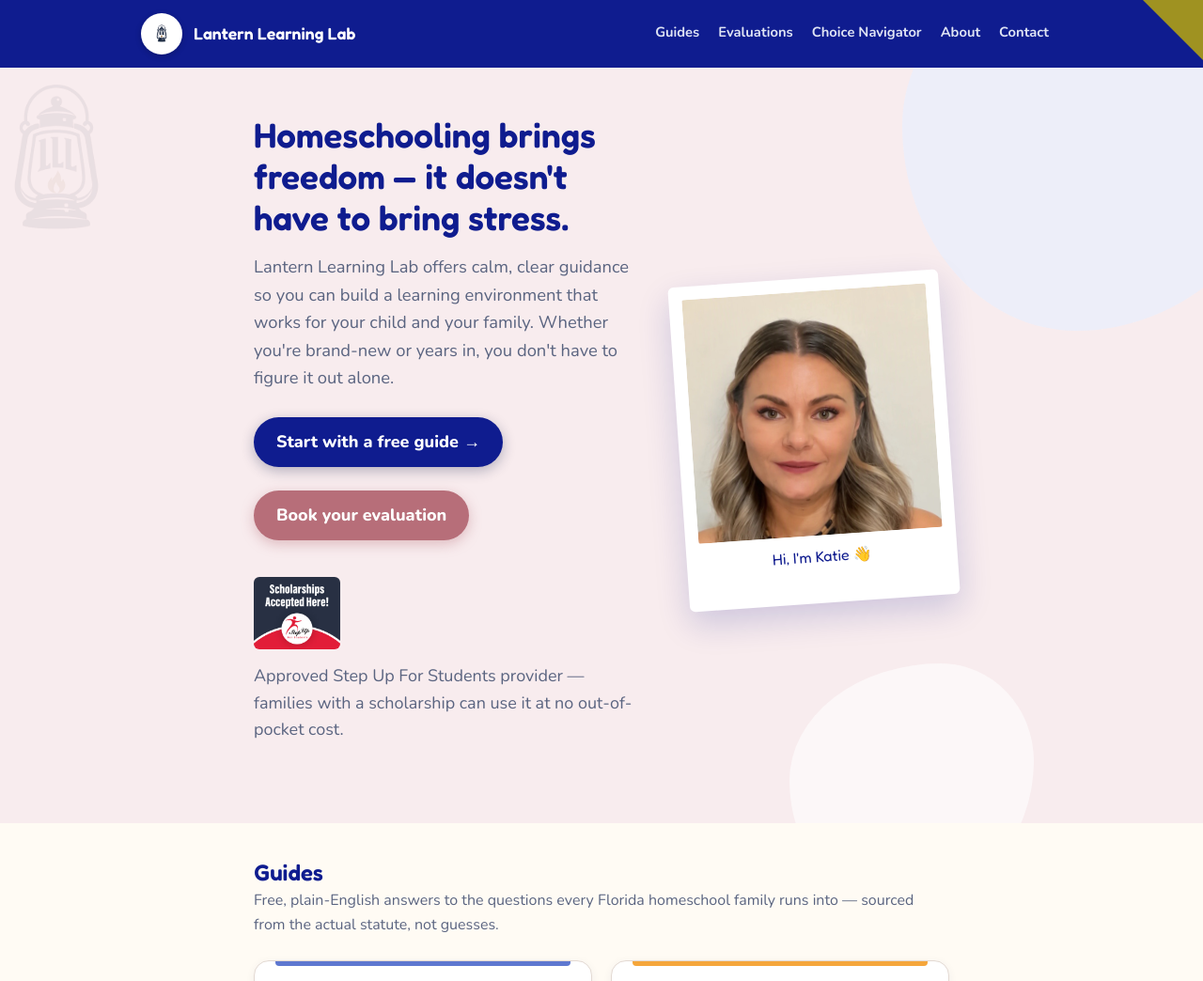
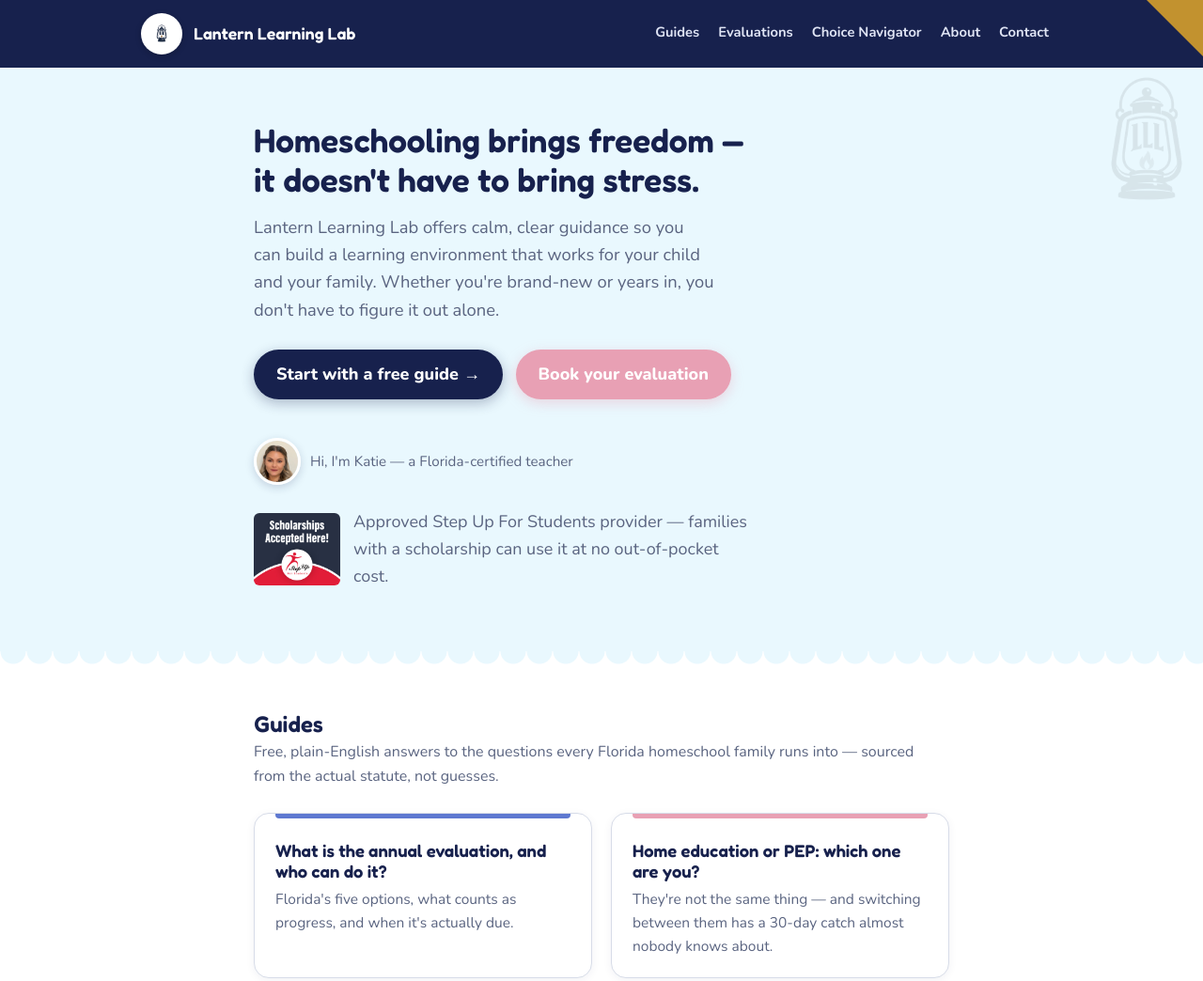
Before and after one commit to lanternlearninglabkatie/lantern-learning-lab-site, a plain HTML site: page index.html in a window 1280 px wide. Shown: the top 1044 px of the page at 94% size. Drawn offline with Linux system fonts and the light colour scheme.

Commit message:
Return to the approved navy/periwinkle/ice palette, drop the blobs
Co-Authored-By: Claude Sonnet 5 <noreply@anthropic.com>
Claude-Session: https://claude.ai/code/session_01699rvve7kmkiXy34Rh68ig

```diff
--- a/assets/style.css
+++ b/assets/style.css
@@ -1,5 +1,7 @@
-/* Lantern Learning Lab — guide site. Brand: navy / gold / periwinkle / ice / flame / soft pink.
-   Visual language borrows the diagonal color-block look from Katie's letterhead. */
+/* Lantern Learning Lab — guide site. Brand: navy / periwinkle / ice, with gold
+   kept small (like the real letterhead's corner wedge) and soft pink as a
+   gentle accent. Approved palette, 2026-11-23 — do not drift from this
+   without Katie's sign-off; this site has been through several repaints. */
 
 @font-face {
   font-family: 'Fredoka';
@@ -15,20 +17,17 @@
 }
 
 :root {
-  --navy: #0f1c8f;        /* Katie's chosen blue */
-  --navy-deep: #0a1366;
-  --gold: #9f9221;        /* Katie's chosen gold */
-  --gold-text: #6e6517;
+  --navy: #17214D;
+  --navy-deep: #0D1530;
   --periwinkle: #5E78D0;
-  --ice: #EDEFFB;         /* soft tint of the blue, for section backgrounds */
-  --flame: #F5A63B;
+  --ice: #E9F8FE;
+  --gold: #C2922F;
   --flame-text: #9a5d14;
-  --pink: #B76E79;        /* Katie's chosen pink */
-  --pink-text: #8a4e57;
-  --pink-tint: #F8ECEE;   /* soft tint of the pink, for section backgrounds */
-  --cream: #FFFBF4;       /* warm off-white, replaces stark white as the page base */
+  --pink: #E8A0B4;
+  --pink-text: #9c4f63;
+  --pink-tint: #FCEFF3;
   --grey: #5A6480;
-  --border: #E3D9D2;
+  --border: #D7DCE8;
   --max: 780px;
   --wide: 1000px;
 }
@@ -39,22 +38,13 @@ body {
   margin: 0;
   font-family: 'Nunito', system-ui, sans-serif;
   color: #20262E;
-  background: var(--cream);
+  background: #fff;
   line-height: 1.6;
   font-size: 18px;
   overflow-x: hidden;
 }
-
-/* Soft organic "blob" shapes — a warmer alternative to hard edges, used
-   as decorative background accents behind hero and section content. */
-.blob {
-  position: absolute;
-  border-radius: 62% 38% 56% 44% / 48% 40% 60% 52%;
-  z-index: 0;
-  pointer-events: none;
-}
 h1, h2, h3 { font-family: 'Fredoka', system-ui, sans-serif; color: var(--navy); font-weight: 600; line-height: 1.2; }
-h1 { font-size: 2.3rem; margin: 0 0 0.4em; }
+h1 { font-size: 2.2rem; margin: 0 0 0.4em; }
 h2 { font-size: 1.5rem; margin: 1.6em 0 0.5em; }
 h3 { font-size: 1.15rem; color: var(--periwinkle); margin: 1.4em 0 0.4em; }
 p { margin: 0 0 1.1em; }
@@ -66,7 +56,7 @@ li { margin-bottom: 0.4em; }
 .wrap { max-width: var(--max); margin: 0 auto; padding: 0 20px; position: relative; z-index: 1; }
 .wrap.wide { max-width: var(--wide); }
 
-/* ---------- Header: navy bar + gold diagonal wedge, like the letterhead ---------- */
+/* ---------- Header: navy bar + a small gold corner wedge, like the letterhead ---------- */
 header.site {
   position: relative;
   background: var(--navy);
@@ -75,7 +65,7 @@ header.site {
 header.site::after {
   content: "";
   position: absolute; top: 0; right: 0;
-  width: 64px; height: 64px;
+  width: 60px; height: 60px;
   background: var(--gold);
   clip-path: polygon(100% 0, 100% 100%, 0 0);
 }
@@ -94,51 +84,37 @@ header.site .brand .badge img { width: 30px; height: 30px; }
 header.site .brand span { font-family: 'Fredoka', sans-serif; font-weight: 600; color: #fff; font-size: 1.1rem; }
 nav.main { display: flex; gap: 16px; flex-wrap: wrap; font-size: 0.92rem; }
 nav.main a { color: #dfe4f4; font-weight: 700; text-decoration: none; padding: 4px 2px; border-bottom: 2px solid transparent; }
-nav.main a:hover { color: #fff; border-bottom-color: var(--flame); }
+nav.main a:hover { color: #fff; border-bottom-color: var(--pink); }
 
-main { position: relative; padding: 0; }
+main { position: relative; padding: 0 0 50px; }
 
-/* ---------- Hero (homepage): text + a tilted polaroid photo, blobs behind ---------- */
+/* ---------- Hero (homepage): ice background, a faint watermark, a scalloped edge ---------- */
 .hero {
   position: relative;
-  background: var(--pink-tint);
-  padding: 50px 0 60px;
+  background: var(--ice);
+  padding: 56px 0 0;
   overflow: hidden;
 }
-.hero .blob.b1 { width: 420px; height: 420px; top: -140px; right: -100px; background: var(--ice); opacity: 0.9; }
-.hero .blob.b2 { width: 260px; height: 260px; bottom: -90px; right: 180px; background: #fff; opacity: 0.6; }
 .hero .watermark {
-  position: absolute; top: -30px; left: -70px;
-  width: 260px; height: 260px;
-  opacity: 0.06;
+  position: absolute; top: -30px; right: -50px;
+  width: 220px; height: 220px;
+  opacity: 0.08;
+  filter: grayscale(1);
   pointer-events: none;
 }
-.hero-grid {
-  display: grid; grid-template-columns: 1.3fr 0.9fr; gap: 36px; align-items: center;
-  position: relative; z-index: 1;
+.hero-inner { padding-bottom: 40px; position: relative; z-index: 1; }
+.hero h1 { max-width: 540px; }
+.hero .lede { max-width: 490px; }
+
+/* the scalloped (wavy-bump) edge between a tinted section and the white page */
+.scallop {
+  height: 26px;
+  background: radial-gradient(circle at 14px 0, transparent 13px, #fff 14px);
+  background-size: 28px 26px;
+  background-repeat: repeat-x;
+  background-color: var(--ice);
 }
-.hero h1 { max-width: 560px; }
-.hero .lede { max-width: 520px; }
-.polaroid {
-  background: #fff;
-  padding: 14px 14px 36px;
-  border-radius: 6px;
-  box-shadow: 0 14px 34px rgba(15,28,143,0.18);
-  transform: rotate(-4deg);
-  max-width: 300px;
-  margin: 0 auto;
-}
-.polaroid img { width: 100%; display: block; border-radius: 2px; }
-.polaroid figcaption {
-  font-family: 'Fredoka', sans-serif; color: var(--navy); text-align: center;
-  margin-top: 10px; font-size: 1rem;
-}
-
-/* ---------- Full-width tinted sections, alternating with the cream page body ---------- */
-.band { position: relative; padding: 48px 0; overflow: hidden; }
-.band.ice { background: var(--ice); }
-.band.pink { background: var(--pink-tint); }
-.band .blob { opacity: 0.6; }
+.scallop.to-pink { background-image: radial-gradient(circle at 14px 0, transparent 13px, var(--pink-tint) 14px); background-color: #fff; }
 
 /* ---------- Page header (guide/service/about/contact pages) ---------- */
 .page-top { padding: 34px 0 6px; }
@@ -149,7 +125,7 @@ main { position: relative; padding: 0; }
   color: #fff; background: var(--periwinkle);
   padding: 5px 13px; border-radius: 999px; margin-bottom: 14px;
 }
-.kicker.service { background: var(--flame); }
+.kicker.service { background: var(--gold); }
 .kicker.about, .kicker.contact { background: var(--pink-text); }
 
 .badge-row { display: flex; align-items: center; gap: 14px; flex-wrap: wrap; margin: 0 0 1.4em; }
@@ -158,8 +134,8 @@ main { position: relative; padding: 0; }
 .lede { font-size: 1.15rem; color: var(--grey); }
 
 .callout {
-  background: #FFF6E6;
-  border-left: 5px solid var(--flame);
+  background: #FAF3E4;
+  border-left: 5px solid var(--gold);
   border-radius: 4px;
   padding: 14px 18px;
   margin: 1.4em 0;
@@ -182,7 +158,7 @@ table.compare { width: 100%; border-collapse: collapse; margin: 1.2em 0; font-si
 table.compare th, table.compare td { border: 1px solid var(--border); padding: 10px 12px; text-align: left; vertical-align: top; }
 table.compare th { background: var(--ice); color: var(--navy); font-family: 'Fredoka', sans-serif; }
 
-/* ---------- Cards: rounded, shadowed, color-tabbed ---------- */
+/* ---------- Cards: rounded, shadowed, two-color-tabbed (periwinkle / pink) ---------- */
 .cards { display: grid; gap: 20px; grid-template-columns: repeat(auto-fit, minmax(230px, 1fr)); margin: 1.4em 0; }
 .card {
   position: relative;
@@ -202,8 +178,7 @@ table.compare th { background: var(--ice); color: var(--navy); font-family: 'Fre
   border-radius: 0 0 4px 4px;
   background: var(--periwinkle);
 }
-.cards .card:nth-child(3n+2)::before { background: var(--flame); }
-.cards .card:nth-child(3n+3)::before { background: var(--pink); }
+.cards .card:nth-child(even)::before { background: var(--pink); }
 .card:hover { box-shadow: 0 8px 22px rgba(23,33,77,0.13); transform: translateY(-3px); }
 .card h3 { margin-top: 6px; color: var(--navy); }
 .card p { margin-bottom: 0; color: var(--grey); font-size: 0.97rem; }
@@ -217,19 +192,19 @@ table.compare th { background: var(--ice); color: var(--navy); font-family: 'Fre
 
 .btn {
   display: inline-block;
-  background: var(--flame);
+  background: var(--navy);
   color: #fff;
   font-weight: 800;
   padding: 12px 24px;
   border-radius: 999px;
   text-decoration: none;
   margin: 0.4em 0.5em 1em 0;
-  box-shadow: 0 4px 14px rgba(245,166,59,0.35);
+  box-shadow: 0 4px 14px rgba(23,33,77,0.3);
 }
-.btn:hover { background: var(--flame-text); color: #fff; }
-.btn.navy { background: var(--navy); box-shadow: 0 4px 14px rgba(23,33,77,0.3); }
+.btn:hover { background: var(--navy-deep); color: #fff; }
+.btn.navy { background: var(--navy); }
 .btn.navy:hover { background: var(--navy-deep); }
-.btn.pink { background: var(--pink); color: #fff; box-shadow: 0 4px 14px rgba(183,110,121,0.4); }
+.btn.pink { background: var(--pink); color: #fff; box-shadow: 0 4px 14px rgba(232,160,180,0.4); }
 .btn.pink:hover { background: var(--pink-text); color: #fff; }
 
 /* ---------- Person card (About page) ---------- */
@@ -242,12 +217,13 @@ table.compare th { background: var(--ice); color: var(--navy); font-family: 'Fre
   border: 4px solid #fff; box-shadow: 0 6px 20px rgba(23,33,77,0.18);
 }
 .person-inline {
-  display: flex; align-items: center; gap: 14px; margin: 0 0 1.4em;
+  display: flex; align-items: center; gap: 10px; margin: 0 0 1.4em;
 }
 .person-inline img {
-  width: 64px; height: 64px; object-fit: cover; border-radius: 50%;
+  width: 50px; height: 50px; object-fit: cover; border-radius: 50%;
   border: 3px solid #fff; box-shadow: 0 3px 10px rgba(23,33,77,0.18); flex-shrink: 0;
 }
+.person-inline span { font-size: 0.95rem; color: var(--grey); }
 
 .source {
   font-size: 0.85rem; color: var(--grey); border-top: 1px solid var(--border);
@@ -255,13 +231,17 @@ table.compare th { background: var(--ice); color: var(--navy); font-family: 'Fre
 }
 .source em { font-style: italic; }
 
+/* ---------- Closing pink band (homepage) ---------- */
+.pinkband { background: var(--pink-tint); padding: 30px 0; text-align: center; }
+.pinkband p { font-family: 'Fredoka', sans-serif; color: var(--pink-text); font-size: 1.15rem; margin: 0; }
+
 /* ---------- Footer: mirrors the header's color block ---------- */
 footer.site {
   position: relative;
   background: var(--navy);
   color: #cdd4ea;
   padding: 34px 0 26px;
-  margin-top: 54px;
+  margin-top: 0;
   overflow: hidden;
 }
 footer.site::before {
@@ -282,7 +262,7 @@ footer.site .wrap { max-width: 1020px; }
 .foot-brand .badge img { width: 32px; height: 32px; }
 .foot-brand div { display: flex; flex-direction: column; line-height: 1.3; }
 .foot-brand strong { font-family: 'Fredoka', sans-serif; color: #fff; font-size: 1.1rem; font-weight: 600; }
-.foot-brand span { color: #c9b96a; font-size: 0.92rem; font-style: italic; }
+.foot-brand span { color: #e4c875; font-size: 0.92rem; font-style: italic; }
 footer.site a { color: #fff; }
 footer.site .fine { font-size: 0.85rem; color: #9aa4c9; margin-top: 10px; }
 
@@ -292,15 +272,11 @@ footer.site .fine { font-size: 0.85rem; color: #9aa4c9; margin-top: 10px; }
 
 @media (max-width: 640px) {
   body { font-size: 16.5px; }
-  h1 { font-size: 1.85rem; }
+  h1 { font-size: 1.8rem; }
   header.site::after { width: 38px; height: 38px; }
-  .hero .watermark { width: 220px; height: 220px; top: -20px; right: -50px; }
+  .hero .watermark { width: 150px; height: 150px; top: -15px; right: -35px; }
   nav.main { gap: 12px; }
   .person { grid-template-columns: 1fr; text-align: center; }
   .person img { margin: 0 auto; }
-  .hero-grid { grid-template-columns: 1fr; }
-  .hero-grid figure.polaroid { order: -1; max-width: 220px; }
-  .hero .blob.b1 { width: 260px; height: 260px; top: -90px; right: -70px; }
-  .hero .blob.b2 { display: none; }
   .person-inline { flex-direction: column; text-align: center; }
 }
--- a/index.html
+++ b/index.html
@@ -23,28 +23,24 @@
 </header>
 
 <section class="hero">
-  <span class="blob b1"></span>
-  <span class="blob b2"></span>
   <img class="watermark" src="assets/images/logo.png" alt="">
-  <div class="wrap">
-    <div class="hero-grid">
-      <div>
+  <div class="wrap hero-inner">
     <h1>Homeschooling brings freedom — it doesn't have to bring stress.</h1>
     <p class="lede">Lantern Learning Lab offers calm, clear guidance so you can build a learning environment that works for your child and your family. Whether you're brand-new or years in, you don't have to figure it out alone.</p>
     <a class="btn navy" href="guide/index.html">Start with a free guide →</a>
     <a class="btn pink" href="contact.html">Book your evaluation</a>
 
-        <div class="badge-row" style="margin-top:1.2em;">
+    <div class="person-inline" style="margin-top:1.3em;">
+      <img src="assets/images/katie-headshot.jpg" alt="Katie Hursey">
+      <span>Hi, I'm Katie — a Florida-certified teacher</span>
+    </div>
+
+    <div class="badge-row" style="margin-top:1em;">
       <img src="assets/images/step-up-badge.jpg" alt="Step Up For Students: Scholarships Accepted Here">
       <p style="margin:0; color:var(--grey); max-width: 420px;">Approved Step Up For Students provider — families with a scholarship can use it at no out-of-pocket cost.</p>
     </div>
   </div>
-      <figure class="polaroid">
-        <img src="assets/images/katie-headshot.jpg" alt="Katie Hursey">
-        <figcaption>Hi, I'm Katie 👋</figcaption>
-      </figure>
-    </div>
-  </div>
+  <div class="scallop"></div>
 </section>
 
 <main>
@@ -62,12 +58,8 @@
       </a>
     </div>
     <p style="color:var(--grey); font-size:0.95rem;">More guides — unenrolling, the letter of intent, your portfolio, and PEP testing — are on the way.</p>
-  </div>
 
-  <section class="band ice">
-    <span class="blob" style="width:300px; height:300px; top:-110px; left:-80px; background:#fff;"></span>
-    <div class="wrap">
-      <h2 style="margin-top:0;">Support for Every Step of Your Homeschool Journey</h2>
+    <h2>Support for Every Step of Your Homeschool Journey</h2>
     <div class="cards">
       <a class="card" href="services/evaluation.html">
         <h3>Annual Homeschool Evaluation — $60</h3>
@@ -79,17 +71,11 @@
       </a>
     </div>
   </div>
-  </section>
 
-  <section class="band pink">
-    <span class="blob" style="width:260px; height:260px; bottom:-100px; right:-70px; background:#fff;"></span>
+  <section class="pinkband">
     <div class="wrap">
-      <div class="person-inline">
-        <img src="assets/images/katie-headshot.jpg" alt="Katie Hursey">
-        <h3 style="margin:0; color:var(--pink-text);">Who's behind this</h3>
-      </div>
-      <p>I'm Katie Hursey, a Florida-certified teacher (Elementary K-6 and Prekindergarten/Primary) with a state ESOL endorsement, degree coursework in ESE and gifted education, and 14 years in education. I help Florida homeschool families stay compliant and confident — fully online, wherever you are in the state. <a href="about.html">More about me →</a></p>
-      <p style="font-family:'Fredoka',sans-serif; color:var(--navy); font-size:1.2rem; margin-bottom:0;">Let's make homeschooling feel lighter. 💛</p>
+      <p>Let's make homeschooling feel lighter. 💛</p>
+      <p style="font-family:'Nunito',sans-serif; font-size:0.95rem; color:var(--grey); margin-top:10px;">I'm Katie Hursey, a Florida-certified teacher with 14 years in education. <a href="about.html">More about me →</a></p>
     </div>
   </section>
 </main>
```
Lines whose indentation alone changed are shown as unchanged.
